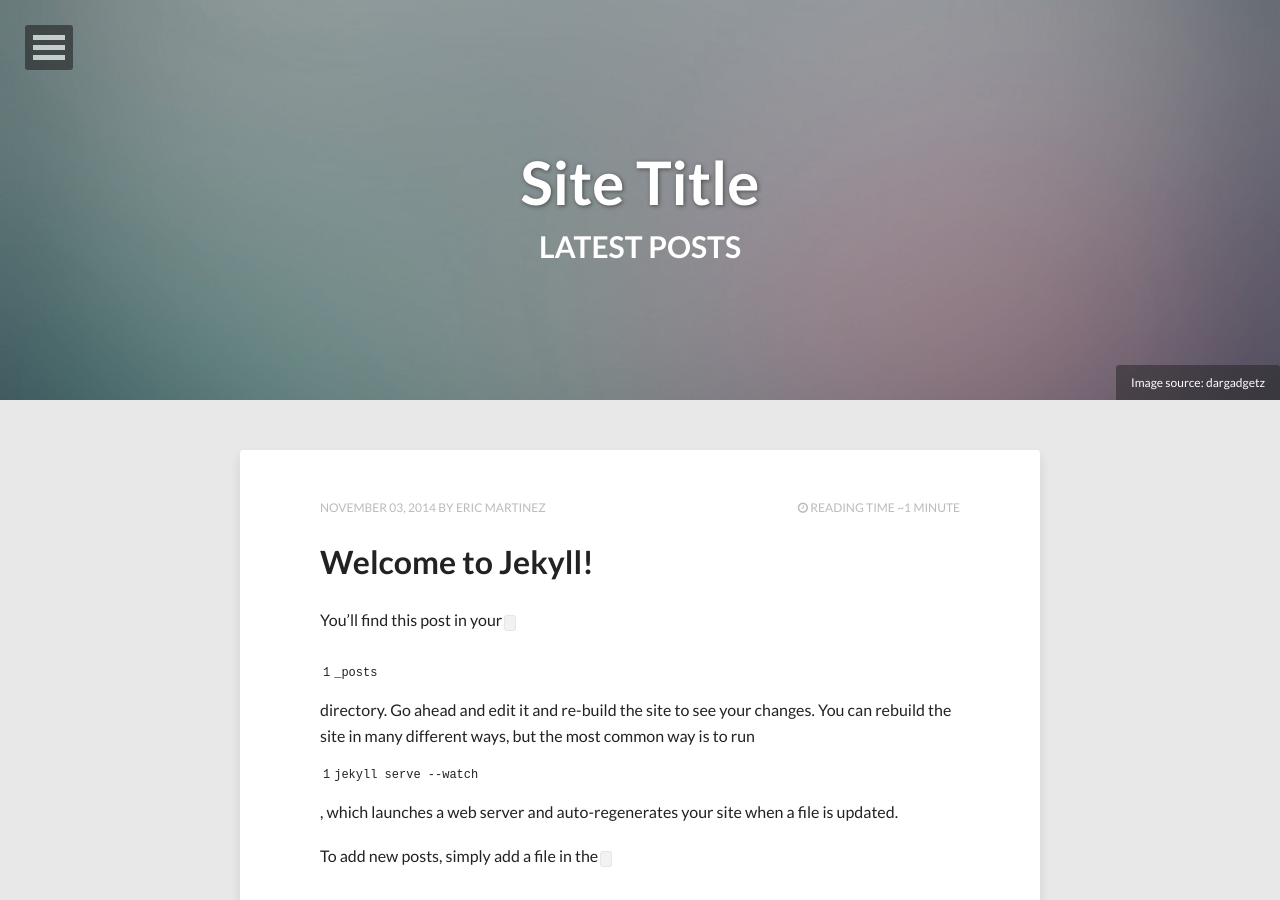
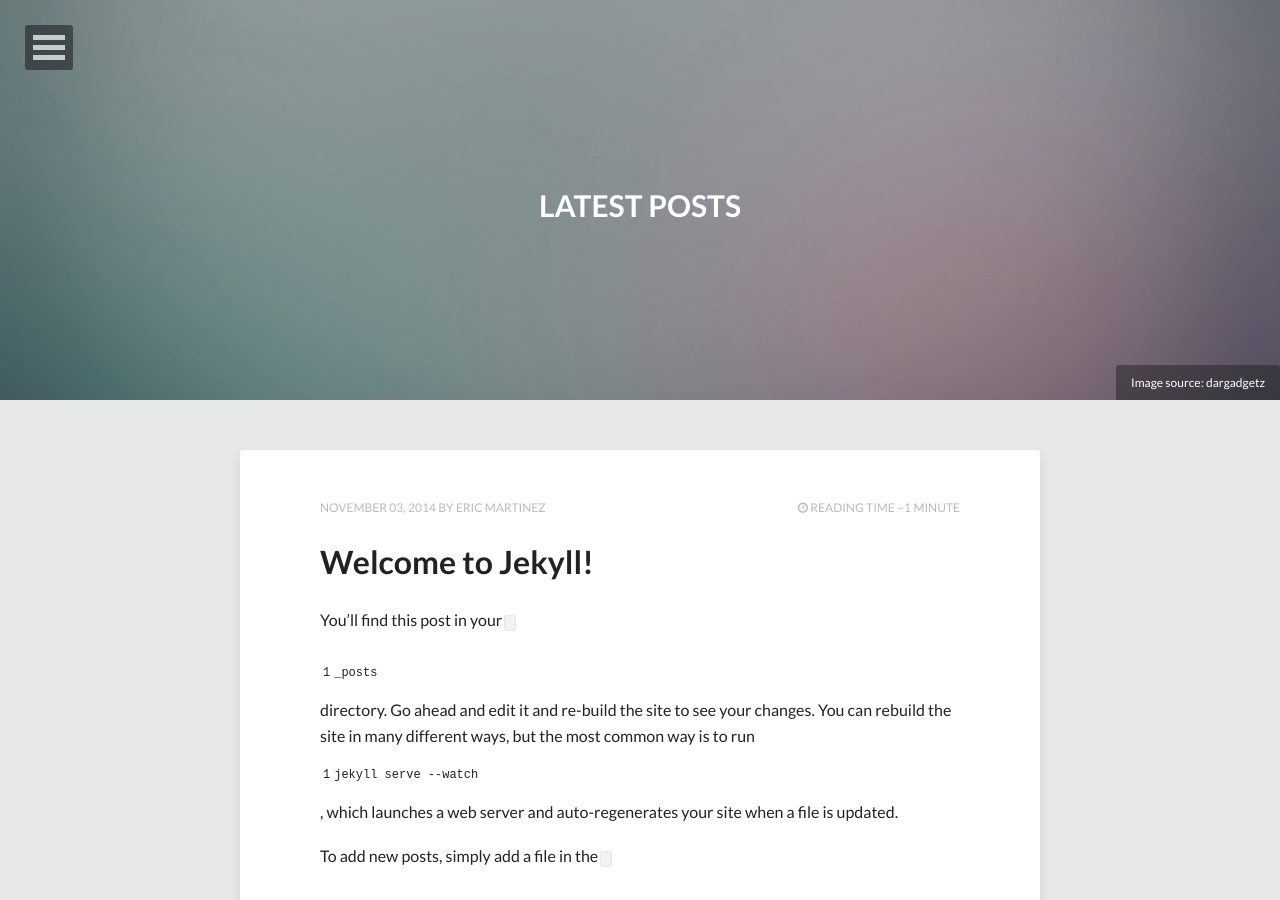
Before and after one commit to material3dge/material3dge.github.io, a Jekyll site: the page built from index.html, in a window 1280 px wide and 900 px high. Built offline with Jekyll 4.4.1, drawn with Linux system fonts in a browser that asks for light colours; nearby versions of some CDN libraries; the list of posts is cut into pages by our own code.

Commit message:
config.update

```diff
--- a/_config.yml
+++ b/_config.yml
@@ -1,18 +1,18 @@
-title:            Site Title
+
 description:      Describe your website here.
 disqus_shortname: hpstrtheme
 reading_time:     true
 words_per_minute: 200
 # Your site's domain goes here (eg: //mmistakes.github.io, http://mademistakes.com, etc)
 # When testing locally leave blank or use http://localhost:4000
-url: http://etmartinez.com
+url:
 
 # Owner/author information
 owner:
   name:           Eric Martinez
   avatar:         avatar.jpg
   bio:            "Your bio goes here. It shouldn't be super long but a good two sentences or two should suffice."
-  email:          me@etmartinez.com
+  email:          martinez.t.eric@gmail.com
   # Social networking links used in footer. Update and remove as you like.
   twitter:
   facebook:       https://www.facebook.com/profile.php?id=1389777849
@@ -30,7 +30,7 @@
 background:
 
 # Analytics and webmaster tools stuff goes here
-google_analytics:   UA-56314892-1
+google_analytics:
 google_verify:
 # https://ssl.bing.com/webmaster/configure/verify/ownership Option 2 content= goes here
 bing_verify:
@@ -38,7 +38,7 @@
 # http://en.wikipedia.org/wiki/List_of_tz_database_time_zones
 timezone:    America/New_York
 future:      true
-highlighter: rouge
+highlighter: pygments
 markdown:    kramdown
 sass:
   sass_dir: _sass
```
